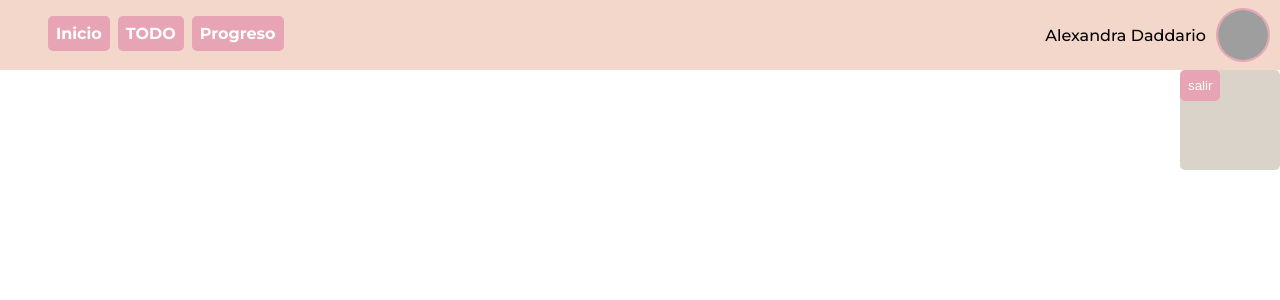
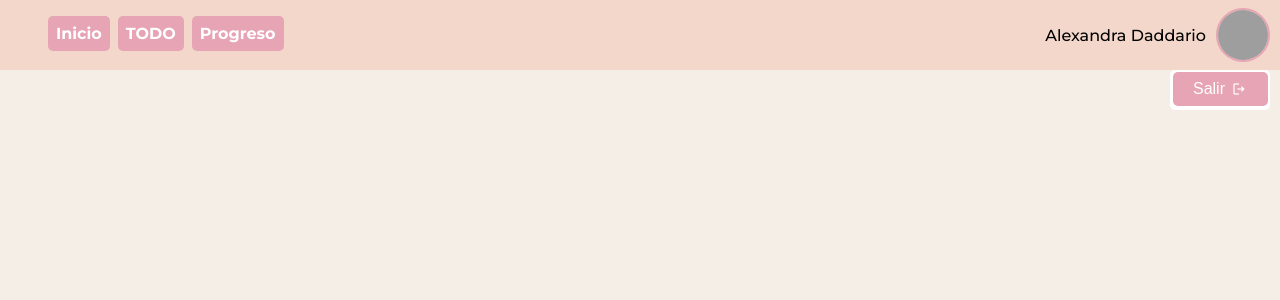
Before and after one commit to Arthur2399/todo-list, a React (Vite) app: page /auth/register in a window 1280 px wide. Both pictures are taken after a click on the picture 1243 px from the left and 35 px from the top of the page. Shown: the top 300 px of the page. Built offline with nearby package versions, Linux system fonts and the light colour scheme; grey boxes are pictures that could not be loaded.

Commit message:
Arreglamos el main y toggle

```diff
--- /dev/null
+++ b/src/module/layout/ModuleLayout.css
@@ -0,0 +1,7 @@
+@import '../../styles/_vars.css';
+
+.moduleLayout-container {
+    margin-top: 70px;
+    height: calc(100vh - 70px);
+    background: var(--backgroundApp);
+}
--- a/src/module/layout/ModuleLayout.jsx
+++ b/src/module/layout/ModuleLayout.jsx
@@ -1,14 +1,13 @@
 import { NavBar } from "./components"
+import './ModuleLayout.css'
 
 export const ModuleLayout = ({ children }) => {
     return (
-        <div>
+        <>
             <NavBar />
-            <main style={{
-                marginTop: "70px"
-            }}>
+            <main className="moduleLayout-container">
                 {children}
             </main>
-        </div>
+        </>
     )
 }
--- a/src/module/layout/components/NavBar.css
+++ b/src/module/layout/components/NavBar.css
@@ -53,23 +53,3 @@
     margin-right: 10px;
 
 }
-
-.toggle-Menu{
-    width: 100px;
-    height: 100px;
-    margin-top: 70px;
-    border-radius: 5px;
-    position: absolute;
-    right: 0;
-    background-color: var(--backgroundApp2);
-
-}
-
-.toggle-Menu button{
-    background:var(--pink);
-    border: none;
-    border-radius: 5px;
-    padding: 8px;
-    color:var(--white);
-
-}
--- a/src/module/layout/components/ToggeMenu.jsx
+++ b/src/module/layout/components/ToggeMenu.jsx
@@ -1,14 +1,18 @@
 import { useAuthStore } from "../../../store/auth/hooks/useAuthStore"
-import './NavBar.css';
+import './ToggleMenu.css';
 
 export const ToggeMenu = () => {
 
     const { startLogout } = useAuthStore()
 
     return (
-        <div className="
-        toggle-Menu">
-            <button onClick={startLogout}>salir</button>
+        <div className="toggle-Menu">
+            <button onClick={startLogout}>
+                Salir
+                <span class="material-symbols-outlined">
+                    logout
+                </span>
+            </button>
         </div>
     )
 }
--- /dev/null
+++ b/src/module/layout/components/ToggleMenu.css
@@ -0,0 +1,37 @@
+.toggle-Menu {
+    width: 100px;
+    height: 40px;
+    margin-top: 70px;
+    border-radius: 5px;
+    position: absolute;
+    right: 10px;
+    background-color: var(--white);
+    display: flex;
+    justify-content: center;
+    align-items: end;
+
+}
+
+.toggle-Menu button {
+    background: var(--pink);
+    border: none;
+    border-radius: 5px;
+    padding: 8px;
+    width: 95%;
+    margin-bottom: 4px;
+    color: var(--white);
+    display: flex;
+    align-items: center;
+    justify-content: center;
+    font-size: 16px;
+
+}
+
+.toggle-Menu button:hover {
+    background: var(--red);
+}
+
+.toggle-Menu button span {
+    font-size: 16px;
+    margin-left: 6px;
+}
--- a/src/module/todoList/page/TodoListPage.css
+++ b/src/module/todoList/page/TodoListPage.css
@@ -2,9 +2,9 @@
 
 .todoPages-container {
     align-items: center;
-    background: var(--backgroundApp);
+
     display: flex;
-    height: 100vh;
+    height: 100%;
     justify-content: center;
     width: 100%;
 }
```
